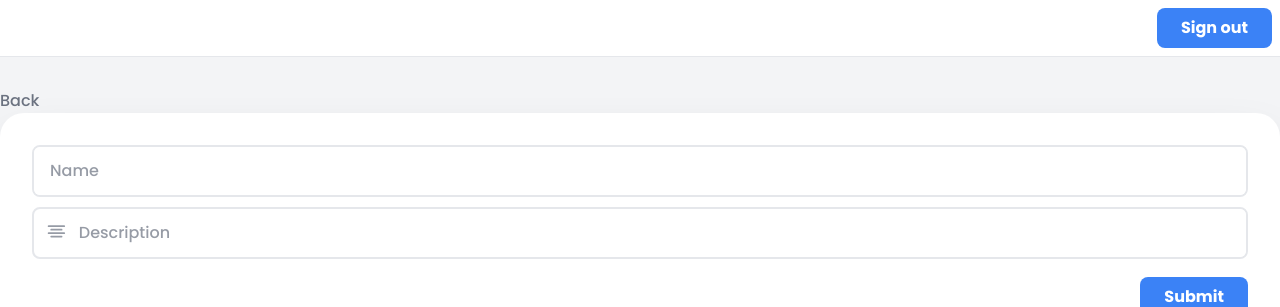
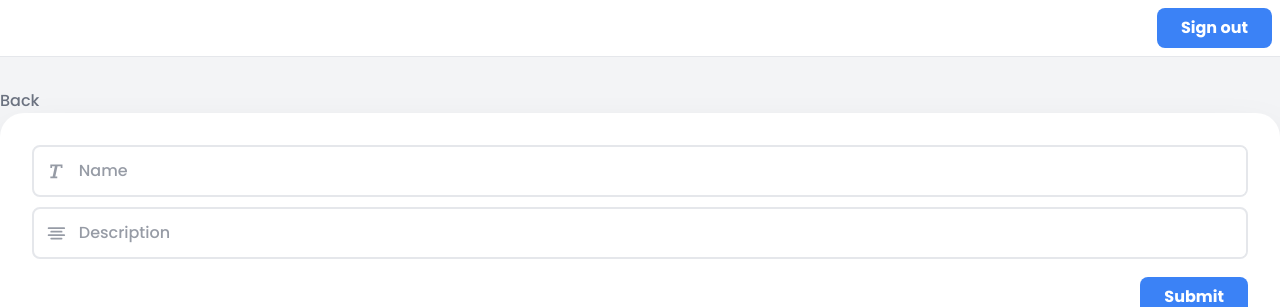
Before and after one commit to collapp-zpi/collapp-developer, a Next.js app: page /panel/plugins/create in a window 1280 px wide. Shown: the top 307 px of the page. Built offline with nearby package versions, Linux system fonts and the light colour scheme; no server answers; sample sign-in values are in the browser's storage.

Commit message:
add input error state minor ui fixes

```diff
--- a/components/input/InputFrame.tsx
+++ b/components/input/InputFrame.tsx
@@ -1,6 +1,7 @@
 import { ErrorMessage } from '@hookform/error-message'
 import { IconType } from 'react-icons'
 import { ReactNode } from 'react'
+import classNames from 'classnames'
 
 export interface InputGeneric {
   name: string
@@ -14,6 +15,7 @@ interface InputFrameProps {
   className?: string
   icon?: IconType
   children: ReactNode
+  isError: boolean
 }
 
 export const InputFrame = ({
@@ -21,12 +23,21 @@ export const InputFrame = ({
   className,
   icon: Icon,
   children,
+  isError,
 }: InputFrameProps) => (
   <div className={className}>
     <label>
-      <div className="border-gray-200 focus-within:border-blue-400 focus-within:text-blue-500 transition-all border-2 bg-white rounded-lg flex overflow-hidden">
+      <div
+        className={classNames(
+          'focus-within:border-blue-400 focus-within:text-blue-500 transition-all border-2 bg-white rounded-lg flex overflow-hidden',
+          {
+            'border-red-300': isError,
+            'border-gray-200': !isError,
+          },
+        )}
+      >
         {!!Icon && (
-          <div className="flex justify-center p-3 opacity-70 -mr-4 z-10">
+          <div className="flex items-center h-12 justify-center p-3 opacity-70 -mr-4 z-10">
             <Icon size="1.3em" />
           </div>
         )}
--- a/components/input/InputText.tsx
+++ b/components/input/InputText.tsx
@@ -34,11 +34,12 @@ export const InputText = ({
 }: InputTextProps) => {
   const {
     field: { ref, ...field },
+    fieldState: { invalid },
   } = useController({ name })
   const { status } = useApiRequest()
 
   return (
-    <InputFrame {...{ name, className, icon }}>
+    <InputFrame {...{ name, className, icon }} isError={invalid}>
       <input
         ref={ref}
         {...field}
--- a/components/input/InputTextarea.tsx
+++ b/components/input/InputTextarea.tsx
@@ -35,18 +35,19 @@ export const InputTextarea = ({
 }: InputTextareaProps) => {
   const {
     field: { ref, ...field },
+    fieldState: { invalid },
   } = useController({ name })
   const { status } = useApiRequest()
 
   return (
-    <InputFrame {...{ name, className, icon }}>
+    <InputFrame {...{ name, className, icon }} isError={invalid}>
       <TextareaAutosize
         ref={ref}
         {...field}
         {...props}
         value={field?.value ?? props?.value ?? ''}
         className={classNames(
-          'w-full outline-none px-4 pb-1 pt-5 text-gray-500 resize-none',
+          'w-full outline-none px-4 pb-1 mt-5 text-gray-500 resize-none',
           innerClassName,
         )}
         placeholder=" "
--- a/includes/plugins/components/PluginForm.tsx
+++ b/includes/plugins/components/PluginForm.tsx
@@ -3,8 +3,9 @@ import { InputText } from '../../../components/input/InputText'
 import { object, string, TypeOf } from 'yup'
 import { UncontrolledForm } from '../../../components/form/UncontrolledForm'
 import SubmitButton from '../../../components/button/SubmitButton'
+import { InputTextarea } from '../../../components/input/InputTextarea'
 import { FiAlignCenter } from 'react-icons/fi'
-import { InputTextarea } from '../../../components/input/InputTextarea'
+import { BiText } from 'react-icons/bi'
 
 const schema = object().shape({
   name: string().required(),
@@ -22,7 +23,7 @@ export const PluginForm = ({
     {...{ schema, query, initial, onSuccess, onError }}
     className="flex flex-col"
   >
-    <InputText name="name" label="Name" />
+    <InputText name="name" label="Name" icon={BiText} />
     <InputTextarea
       name="description"
       label="Description"
```
